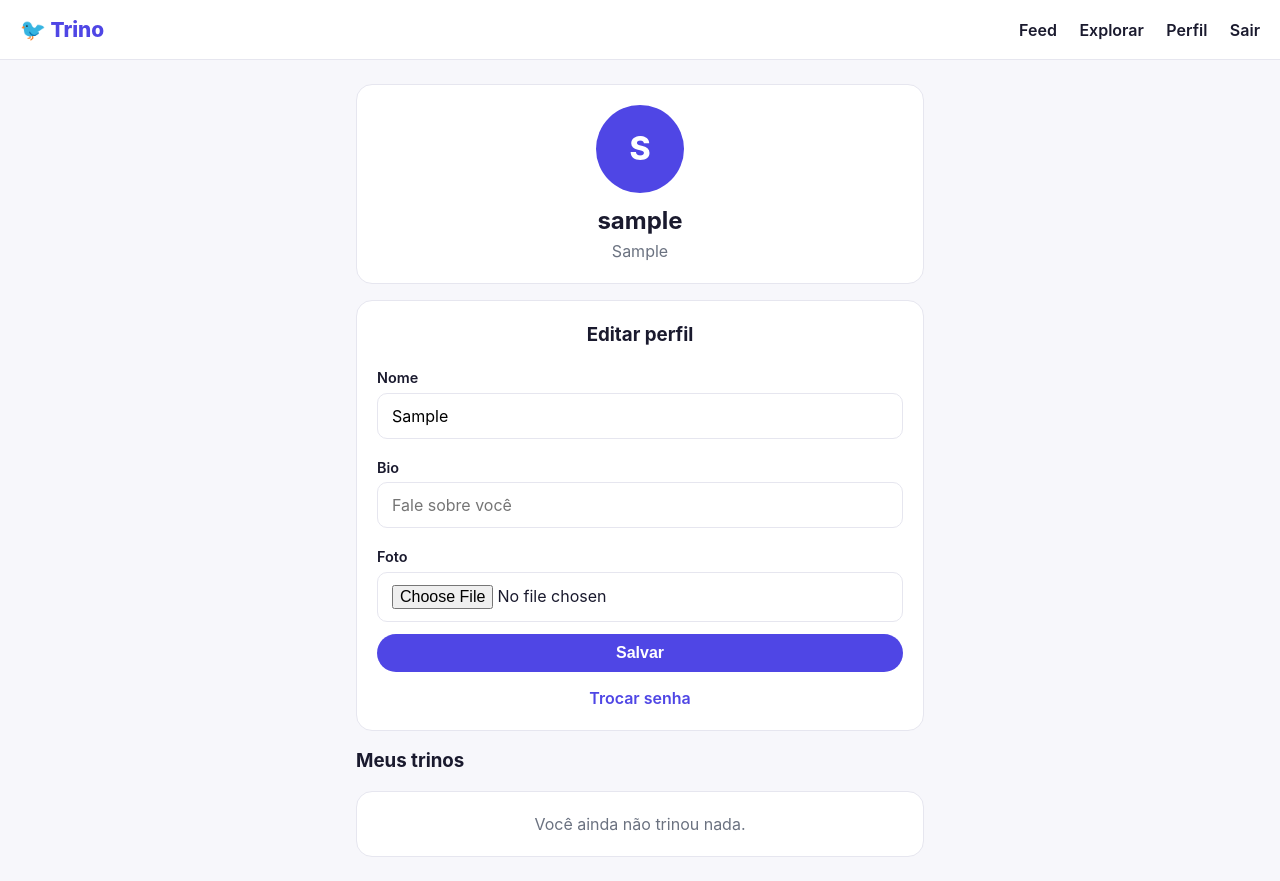
After one commit to thaissyudamian/trino, a Django app: page /perfil/ in a window 1280 px wide. The commit adds this page. Run offline with Django 5.2, Linux system fonts and the light colour scheme; the visitor is signed in with stand-in values (Sample User, id 1); data comes from the database, SQL or seed files in the repository; data that the repository does not hold is empty.

Commit message:
Adiciona perfil, explorar, comentários e curtidas no front-end

```diff
--- a/posts/static/posts/style.css
+++ b/posts/static/posts/style.css
@@ -95,3 +95,70 @@ textarea.input { resize: vertical; }
 .post-time { color: var(--suave); font-size: .85rem; }
 .post-content { white-space: pre-wrap; word-wrap: break-word; }
 .empty { text-align: center; color: var(--suave); }
+
+.page-title { margin-bottom: 16px; }
+
+.user-row { display: flex; justify-content: space-between; align-items: center; }
+.user-name { font-weight: 700; }
+
+.btn-outline {
+    background: transparent;
+    color: var(--azul);
+    border: 1px solid var(--azul);
+}
+.btn-outline:hover { background: #eef0fe; }
+
+.profile-card { text-align: center; }
+.avatar {
+    width: 88px;
+    height: 88px;
+    border-radius: 50%;
+    object-fit: cover;
+    margin: 0 auto 10px;
+    display: block;
+}
+.avatar-empty {
+    background: var(--azul);
+    color: #fff;
+    font-size: 2rem;
+    font-weight: 800;
+    line-height: 88px;
+}
+.display-name { color: var(--suave); }
+.bio { margin-top: 8px; }
+.label { display: block; font-weight: 600; font-size: .9rem; margin-bottom: 4px; margin-top: 6px; }
+
+.sucesso {
+    color: #16a34a;
+    background: #f0fdf4;
+    border: 1px solid #bbf7d0;
+    padding: 10px 12px;
+    border-radius: 10px;
+    margin-bottom: 12px;
+    font-size: .95rem;
+}
+
+.comment-link {
+    display: inline-block;
+    margin-top: 10px;
+    color: var(--suave);
+    text-decoration: none;
+    font-size: .9rem;
+    font-weight: 600;
+}
+.comment-link:hover { color: var(--azul); }
+.comment { background: #fbfbfe; }
+
+.post-actions { display: flex; gap: 16px; margin-top: 10px; align-items: center; }
+.action-btn {
+    background: none;
+    border: none;
+    cursor: pointer;
+    color: var(--suave);
+    font-size: .95rem;
+    font-weight: 600;
+    text-decoration: none;
+    font-family: inherit;
+    padding: 4px 0;
+}
+.action-btn:hover { color: var(--azul); }
--- a/posts/templates/posts/base.html
+++ b/posts/templates/posts/base.html
@@ -13,6 +13,7 @@
         <div class="nav-links">
             {% if user.is_authenticated %}
                 <a href="/">Feed</a>
+                <a href="/explorar/">Explorar</a>
                 <a href="/perfil/">Perfil</a>
                 <a href="/sair/">Sair</a>
             {% else %}
--- /dev/null
+++ b/posts/templates/posts/perfil.html
@@ -0,0 +1,44 @@
+{% extends "posts/base.html" %}
+
+{% block title %}Perfil — Trino{% endblock %}
+
+{% block content %}
+<div class="card profile-card">
+    {% if profile.photo %}
+    <img class="avatar" src="{{ profile.photo.url }}" alt="foto">
+    {% else %}
+    <div class="avatar avatar-empty">{{ user.username|first|upper }}</div>
+    {% endif %}
+    <h2>{{ user.username }}</h2>
+    {% if user.first_name %}<p class="display-name">{{ user.first_name }}</p>{% endif %}
+    {% if profile.bio %}<p class="bio">{{ profile.bio }}</p>{% endif %}
+</div>
+
+<div class="card">
+    <h3 class="form-title">Editar perfil</h3>
+    <form method="post" action="/perfil/" enctype="multipart/form-data">
+        {% csrf_token %}
+        <label class="label">Nome</label>
+        <input class="input" type="text" name="name" value="{{ user.first_name }}" placeholder="Seu nome">
+        <label class="label">Bio</label>
+        <input class="input" type="text" name="bio" value="{{ profile.bio }}" placeholder="Fale sobre você" maxlength="160">
+        <label class="label">Foto</label>
+        <input class="input" type="file" name="photo" accept="image/*">
+        <button class="btn btn-full" type="submit">Salvar</button>
+    </form>
+    <p class="form-foot"><a href="/trocar-senha/">Trocar senha</a></p>
+</div>
+
+<h3 class="page-title">Meus trinos</h3>
+{% for post in posts %}
+<div class="card post">
+    <div class="post-head">
+        <span class="post-author">{{ post.author.username }}</span>
+        <span class="post-time">{{ post.created_at|date:"d/m/Y H:i" }}</span>
+    </div>
+    <p class="post-content">{{ post.content }}</p>
+</div>
+{% empty %}
+<div class="card"><p class="empty">Você ainda não trinou nada.</p></div>
+{% endfor %}
+{% endblock %}
--- a/posts/web.py
+++ b/posts/web.py
@@ -1,8 +1,8 @@
-from django.contrib.auth import authenticate, login, logout
+from django.contrib.auth import authenticate, login, logout, update_session_auth_hash
 from django.contrib.auth.models import User
 from django.shortcuts import render, redirect
 
-from .models import Profile, Post, Follow
+from .models import Profile, Post, Follow, Comment, Like
 from django.db.models import Q
 
 
@@ -19,7 +19,8 @@ def home(request):
     posts = Post.objects.filter(
         Q(author__in=seguindo) | Q(author=request.user)
     ).order_by("-created_at")
-    return render(request, "posts/feed.html", {"posts": posts})
+    curtidos_ids = list(Like.objects.filter(user=request.user).values_list("post", flat=True))
+    return render(request, "posts/feed.html", {"posts": posts, "curtidos_ids": curtidos_ids})
 
 
 
@@ -51,3 +52,78 @@ def entrar(request):
 def sair(request):
     logout(request)
     return redirect("home")
+
+def explorar(request):
+    if not request.user.is_authenticated:
+        return redirect("entrar")
+    seguindo_ids = list(
+        Follow.objects.filter(follower=request.user).values_list("following", flat=True)
+    )
+    usuarios = User.objects.exclude(id=request.user.id)
+    return render(request, "posts/explorar.html", {"usuarios": usuarios, "seguindo_ids": seguindo_ids})
+
+
+def seguir(request, user_id):
+    if request.user.is_authenticated and request.method == "POST":
+        alvo = User.objects.get(id=user_id)
+        if alvo != request.user:
+            Follow.objects.get_or_create(follower=request.user, following=alvo)
+    return redirect("explorar")
+
+
+def deixar_de_seguir(request, user_id):
+    if request.user.is_authenticated and request.method == "POST":
+        Follow.objects.filter(follower=request.user, following_id=user_id).delete()
+    return redirect("explorar")
+
+def perfil(request):
+    if not request.user.is_authenticated:
+        return redirect("entrar")
+    profile, _ = Profile.objects.get_or_create(user=request.user)
+    if request.method == "POST":
+        request.user.first_name = request.POST.get("name", "")
+        request.user.save()
+        profile.bio = request.POST.get("bio", "")
+        if request.FILES.get("photo"):
+            profile.photo = request.FILES["photo"]
+        profile.save()
+        return redirect("perfil")
+    posts = Post.objects.filter(author=request.user).order_by("-created_at")
+    return render(request, "posts/perfil.html", {"profile": profile, "posts": posts})
+
+def trocar_senha(request):
+    if not request.user.is_authenticated:
+        return redirect("entrar")
+    if request.method == "POST":
+        old = request.POST["old_password"]
+        new = request.POST["new_password"]
+        if not request.user.check_password(old):
+            return render(request, "posts/trocar_senha.html", {"erro": "Senha atual incorreta."})
+        request.user.set_password(new)
+        request.user.save()
+        update_session_auth_hash(request, request.user)
+        return render(request, "posts/trocar_senha.html", {"sucesso": "Senha alterada com sucesso!"})
+    return render(request, "posts/trocar_senha.html")
+
+def post_detalhe(request, post_id):
+    post = Post.objects.get(id=post_id)
+    if request.method == "POST":
+        if not request.user.is_authenticated:
+            return redirect("entrar")
+        content = request.POST.get("content", "").strip()
+        if content:
+            Comment.objects.create(author=request.user, post=post, content=content)
+        return redirect("post_detalhe", post_id=post.id)
+    comentarios = post.comments.all().order_by("created_at")
+    ja_curtiu = request.user.is_authenticated and post.likes.filter(user=request.user).exists()
+    return render(request, "posts/post_detalhe.html", {"post": post, "comentarios": comentarios, "ja_curtiu": ja_curtiu})
+
+def curtir(request, post_id):
+    if request.user.is_authenticated and request.method == "POST":
+        post = Post.objects.get(id=post_id)
+        like = Like.objects.filter(user=request.user, post=post)
+        if like.exists():
+            like.delete()
+        else:
+            Like.objects.create(user=request.user, post=post)
+    return redirect(request.POST.get("next") or "home")
```
Also changed, not shown: posts/templates/posts/explorar.html (added, +26 -0 lines), posts/templates/posts/feed.html (+12 -0 lines), posts/templates/posts/post_detalhe.html (added, +47 -0 lines), posts/templates/posts/trocar_senha.html (added, +18 -0 lines), posts/web_urls.py (+11 -0 lines).
